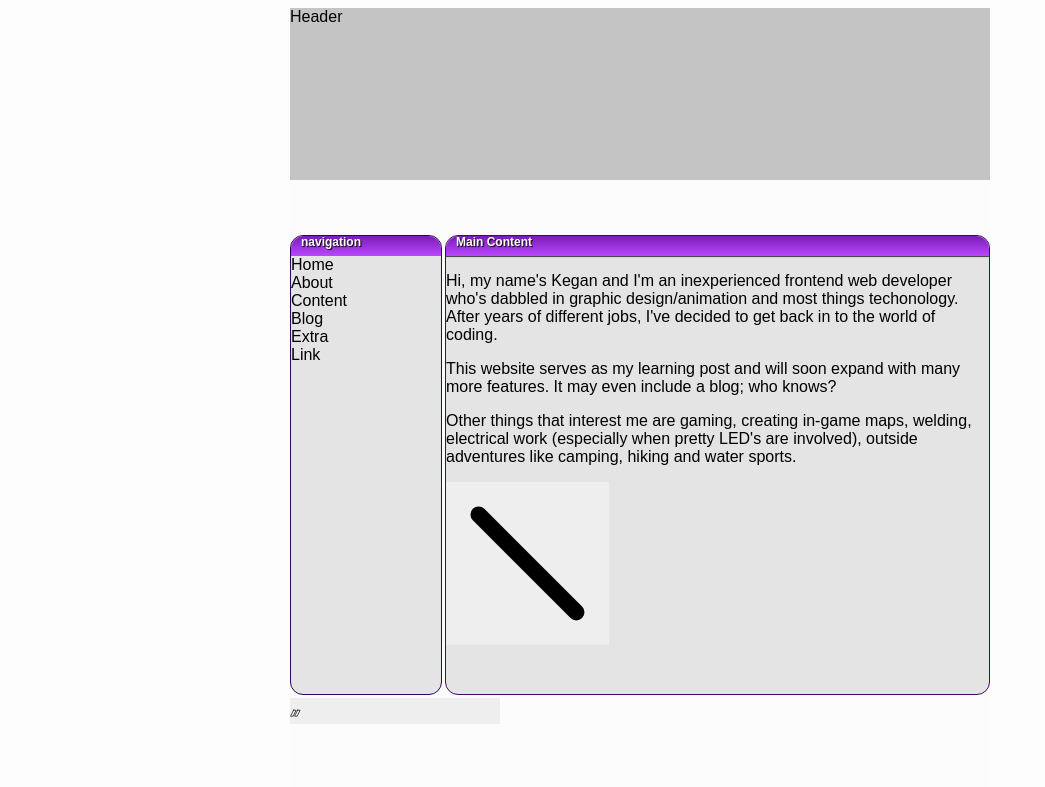
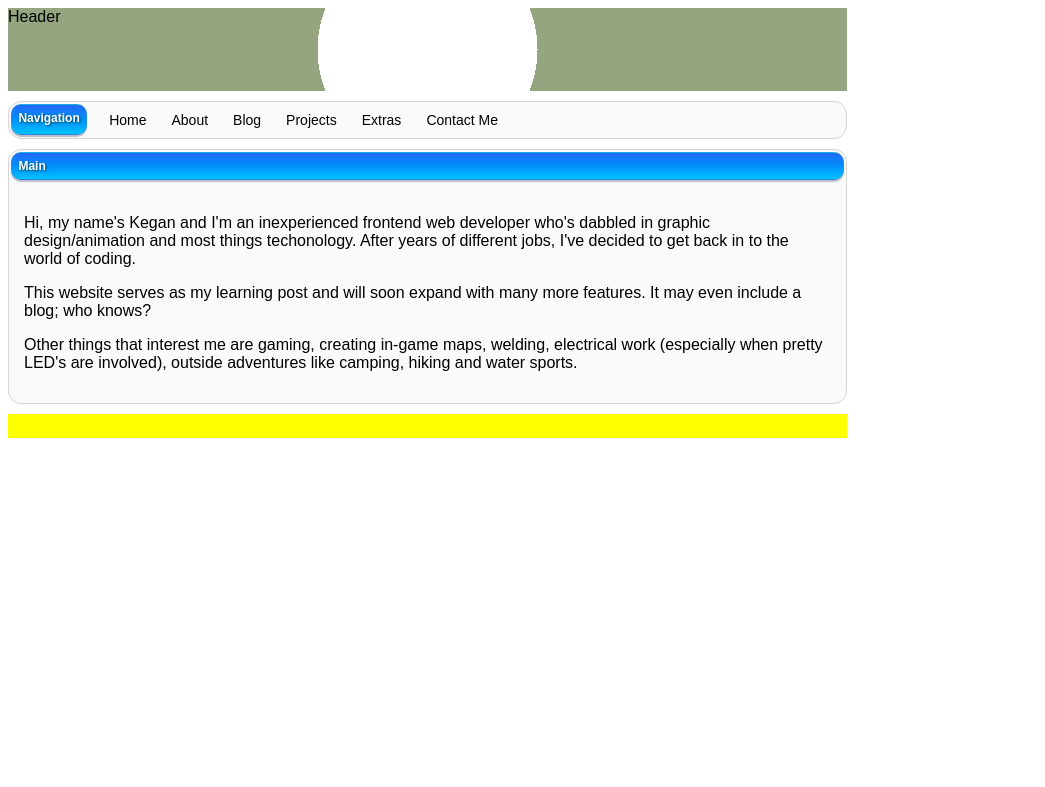
Before and after one commit to kegangreen/design1, a plain HTML site: page index.html in a window 1280 px wide. Shown: the whole page, without its empty margins (0-1045 px from the left). Drawn offline with Linux system fonts and the light colour scheme.

Commit message:
Update index.html

```diff
--- a/index.html
+++ b/index.html
@@ -1,137 +1,128 @@
 <!DOCTYPE html>
 
 <html lang="en" xmlns="http://www.w3.org/1999/xhtml">
+
 <head>
-    <meta charset="utf-8" />
+    <meta charset="utf-8" name="viewport" content="width=device-width, initial-scale=1.0" />
     <title>KG's Homepage</title>
     <style>
-
+        * {
+            box-sizing: border-box;
+        }
 
         body {
-        background: #fdfdfd;
+            background: #fff;
             font-family: sans-serif;
         }
 
 
         #container {
-        grid-gap: 5px 5px;
-        width: 700px;
+            grid-gap: 10px;
+            width: 100%;
             height: 100%;
-        background: #fcfcfc;
+            background: #fff;
             display: grid;
-        grid-template-rows: .5fr 45px 0.25fr 0.25fr;
-        grid-template-columns: 150px 1fr;
+            grid-template-rows: 0.5fr 0.1fr 0.25fr 0.15fr;
+            grid-template-columns: 1fr 1fr 1fr;
             margin: auto;
         }
 
 
         header {
             grid-column: 1 / 3;
-        grid-row: 1 / 2;
+            grid-row: 1 / 1;
             display: flex;
             background: #c4c4c4;
+            background: radial-gradient(circle at 50% 50%, rgba(0, 0, 0, 0) 110px, #95a57f 58px, #95a57f 100%);
         }
 
 
- aside {
-        grid-column: 1 / 2;
-        grid-row: 3 / 4;
+        nav {
+            grid-column: 1 / 3;
+            grid-row: 2 / 2;
             display: flex;
-        flex-direction: column;
-        width: 150px;
+            flex-wrap: wrap;
+            width: auto;
             height: 100%;
-        background: #E4E4E4;
-        border: 1px solid #330066;
+            background: #FAFAFA;
+            border: 1px solid #D4D4D4;
             border-radius: 13px;
-    }
-
-        .mainheader {
-        width: auto;
-        height: 20px;
-        padding-left: 10px;
-        background: linear-gradient(#7B1BB6 0%, #B947FF 100%);
-        box-shadow: 0px 1px 1px rgba(0, 0, 0, 0.75);
-        border-radius: 13px 13px 0px 0px;
-        font-style: normal;
-        font-weight: bold;
-        font-size: 12px;
-        line-height: 12px;
-        color: #FFFFFF;
-        text-shadow: 1px 1px 1px #000000;
-    }
-
-    main {
-        grid-row: 3 / 4;
-        grid-column: 2 / 3;
-        height: 100%;
-        background: #E4E4E4;
-        border: 1px solid #400B60;
-        border-radius: 13px;
-
-    }
-
-
-    footer {
-        grid-column: 1 / 3;
-        grid-row: 4 / 4;
-        background: #fcfcfc;
-    }
-
-    .asideheader {
-        width: auto;
-        padding-left: 10px;
-        height: 20px;
-        background: linear-gradient(#7B1BB6 0%, #B947FF 100%);
-        box-shadow: 0px 1px 1px rgba(0, 0, 0, 0.75);
-        border-radius: 13px 13px 0px 0px;
-        font-style: normal;
-        font-weight: bold;
-        font-size: 12px;
-        line-height: 12px;
-        color: #FFFFFF;
-        text-shadow: 1px 1px 1px #000000;
+            flex-direction: row;
         }
 
 
 
 
-.navbody a {
+        main {
             display: flex;
+            grid-row: 3 / 3;
+            grid-column: 1 / 3;
+            width: auto;
+            height: 100%;
+            background: #FAFAFA;
+            border: 1px solid #D4D4D4;
+            border-radius: 13px;
+            flex-direction: column;
+        }
+         main>div {
+            margin: 15px;
+         }
+
+        footer {
+            grid-column: 1 / 3;
+            grid-row: 4 / 4;
+            background: #ffff00;
+        }
+
+        nav>.header {
             background-color: #e4e4e4;
+            margin: 0.2em;
+            padding: 0.5em;
+
+        }
+
+                main>.header {
+            background-color: #e4e4e4;
+            margin: 0.2em;
+            padding: 0.5em;
+        }
+
+        .header {
+            display: flex;
+            background: linear-gradient(0deg, #00c3ff, #008ffb, #2369F6);
+            border: 1px solid rgba(51, 153, 204, 0.5);
+            box-shadow: 0px 2px 1px 0px rgba(0, 0, 61, 0.25);
+            border-radius: 10px;
+            font-style: normal;
+            font-weight: bold;
+            font-size: 12px;
+            color: #FFFFFF;
+            text-align: justify;
+            text-shadow: 0.1em 0.1em 0.2em #004557;
+        }
+
+        nav a {
+            display: flex;
+            background-color: #FAFAFA;
             color: black;
             text-decoration: none;
-    font-size: 16px;
+            font-size: 14px;
+            margin: 5px;
+            padding: 5px 0px 5px 15px;
         }
 
-.navbody a:hover {
-    background-color: #BDFF00;
-    border-radius: 13px;
+        nav a:hover {
+            background-color: #FFBA52;
+            border-radius: 10px;
         }
 
-.navbody a.active {
-    background-color: #04AA6D;
+        nav a:active {
+            background-color: #3333FF;
             color: white;
-}
-.svg-1:hover path {
-    d: path("M8,2 L2,8");
-}
- svg {
-    width: 30%;
-    height: 30%;
-    background: #eee;
-    margin-bottom: 5%;
-}
-svg polyline,
-svg line,
-svg path {
-    fill: none;
-    stroke: #000;
-    stroke-linecap: round;
-    stroke-linejoin: round;
-    transition: 0.2s;
         }
     </style>
 </head>
+
 <body>
     <div id="container">
 
@@ -140,34 +131,31 @@ svg path {
         </header>
 
 
-            <aside>
-
-                <div class="asideheader">navigation</div>
-                <div class="navbody">
-                <a href="#">Home</a>
-                <a href="#">About</a>
-                <a href="#">Content</a>
-                <a href="#">Blog</a>
-                <a href="#">Extra</a>
-                <a href="#">Link</a>
-                </div>
-            </aside>
+        <nav>
+        <div class="header">Navigation</div>
+        <div><a href="#">Home</a></div>
+        <div><a href="#">About</a></div>
+        <div><a href="#">Blog</a></div>
+        <div><a href="#">Projects</a></div>
+        <div><a href="#">Extras</a></div>
+        <div><a href="#">Contact Me</a></div>
+        </nav>
 
 
         <main>
-                <div class="mainheader">Main Content</div>
+            <div class="header">Main</div>
+            <div>
                 <p>Hi, my name's Kegan and I'm an inexperienced frontend web developer who's dabbled in graphic design/animation and most things techonology. After years of different jobs, I've decided to get back in to the world of coding.</p>
                 <p>This website serves as my learning post and will soon expand with many more features. It may even include a blog; who knows?</p>
                 <p>Other things that interest me are gaming, creating in-game maps, welding, electrical work (especially when pretty LED's are involved), outside adventures like camping, hiking and water sports.</p>
-                <p><svg viewBox="0 0 10 10" class="svg-1"><path d="M2,2 L8,8" /></p>
+            </div>
 
-</svg>
         </main>
 
 
-            <footer><svg width="315" height="17" viewBox="0 0 315 17" fill="none" xmlns="http://www.w3.org/2000/svg">
-                    <path d="M5.30902 7.5L0.809017 16.5H4.69099L9.19098 7.5H5.30902Z" fill="#BDFF00" stroke="#4A4A4A"/><path d="M11.309 7.5L6.80902 16.5H10.691L15.191 7.5H11.309Z" fill="#BDFF00" stroke="#4A4A4A"/></svg></footer>
+        <footer></footer>
 
     </div>
 </body>
+
 </html>
```
Lines whose indentation alone changed are shown as unchanged.
